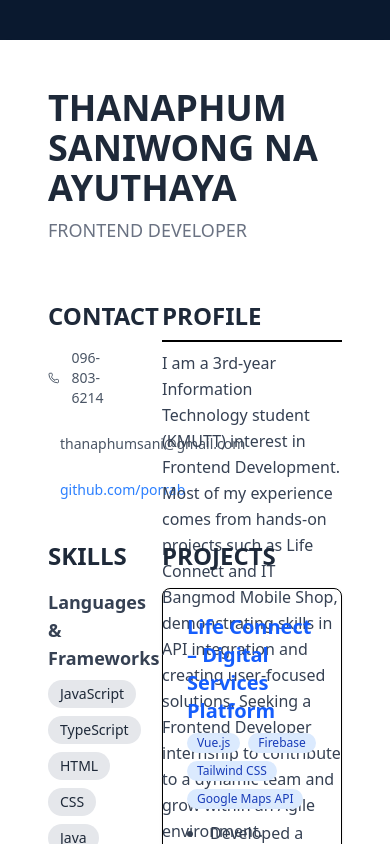
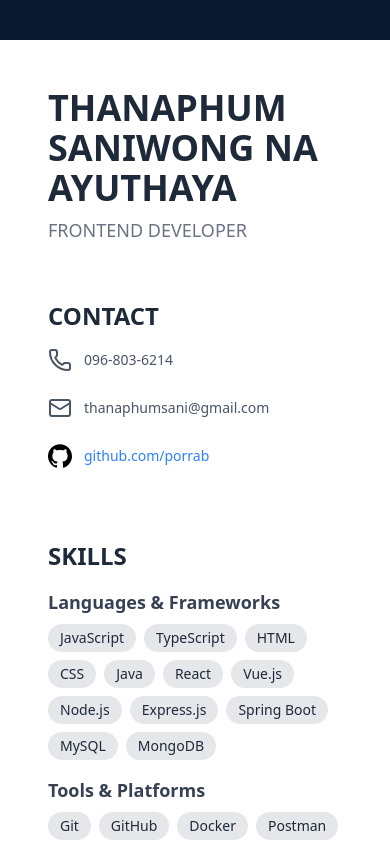
Before and after one commit to porrab/myResume, a React (Vite) app: page / in a window 390 px wide. Shown: the top 844 px of the page. Built offline with nearby package versions, Linux system fonts and the light colour scheme.

Commit message:
add responsive

```diff
--- a/src/pages/HomePage.tsx
+++ b/src/pages/HomePage.tsx
@@ -12,7 +12,7 @@ function HomePage() {
     <div>
       <div className="max-w-5xl mx-auto my-10 p-12 bg-white shadow-md">
         <Header />
-        <div className="grid grid-cols-3 gap-x-12 mt-8">
+        <div className="grid grid-cols-1 md:grid-cols-3 gap-y-10 gap-x-12 mt-8">
           <div className="col-span-1 space-y-8">
             <Contact />
             <Skills />
@@ -20,8 +20,8 @@ function HomePage() {
             <Activities />
           </div>
 
-          <div className="col-span-2">
-            <Profile />
+          <div className="col-span-1 space-y-20 md:space-y-0 md:col-span-2">
+            <Profile></Profile>
             <Projects />
           </div>
         </div>
```
